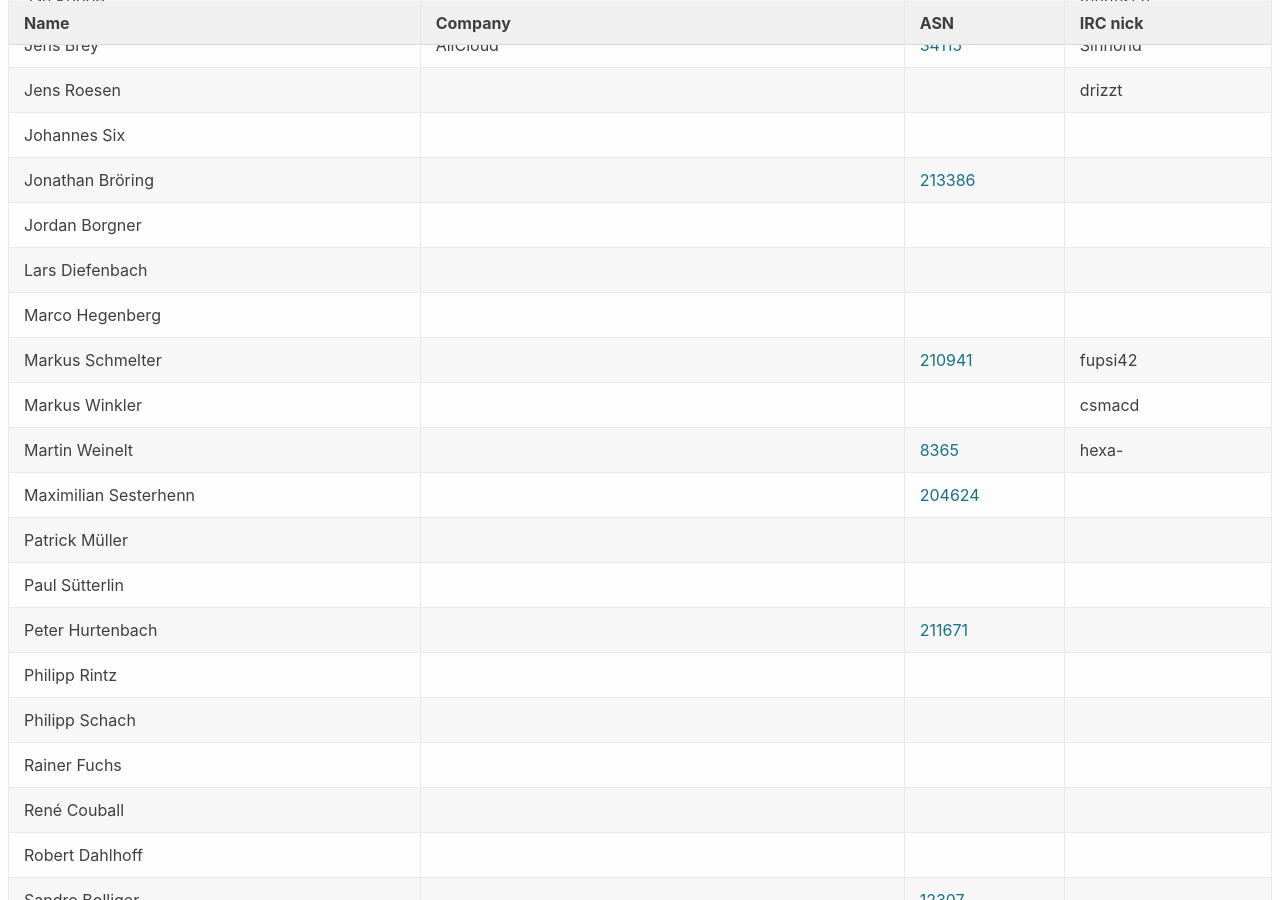
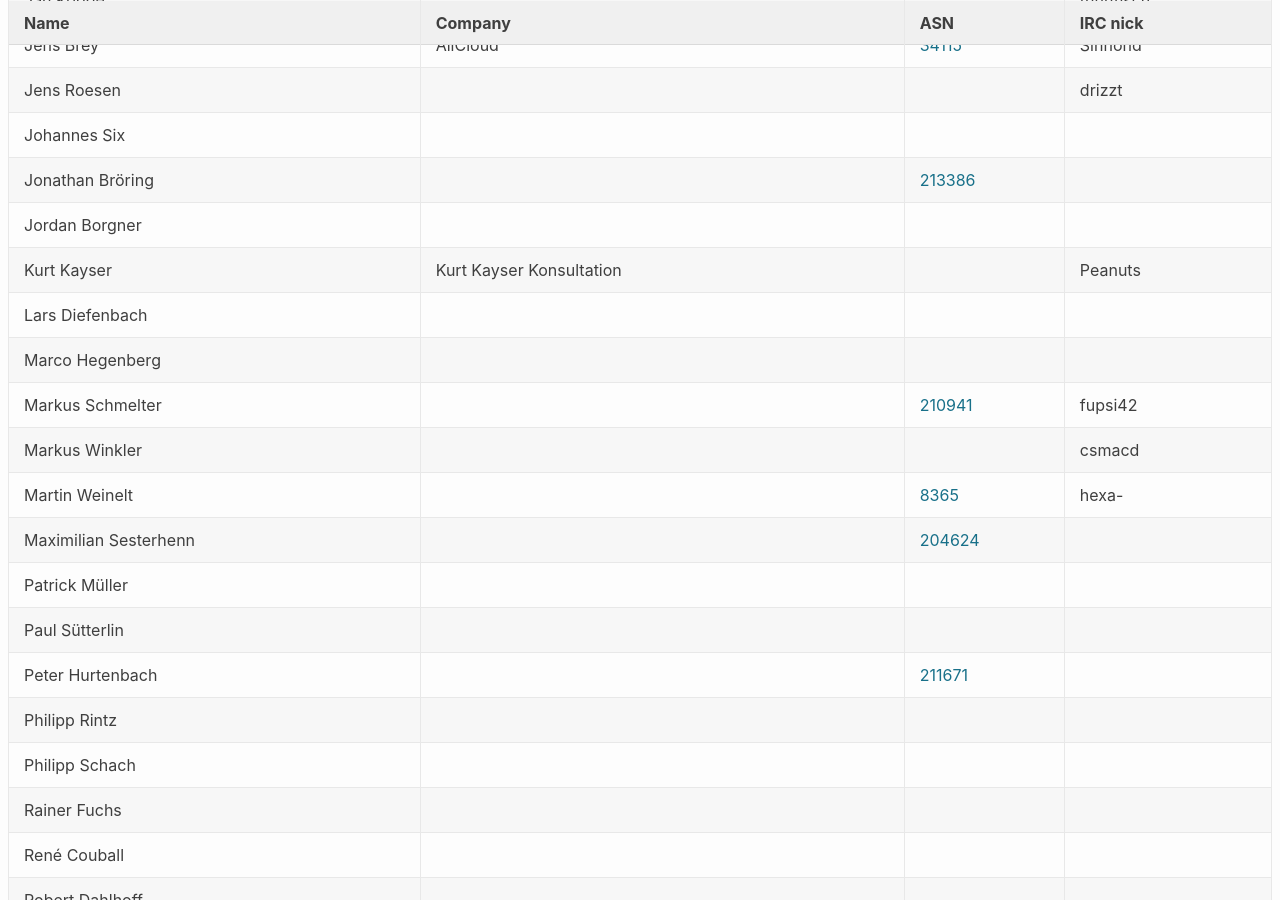
Before and after one commit to denog/pretix-attendeelist, a Jekyll site: the page built from denog14/index.md, in a window 1280 px wide and 900 px high, scrolled down 463 px. Built offline with Jekyll 4.4.1, drawn with Linux system fonts in a browser that asks for light colours.

Commit message:
Latest data: Wed Aug 24 00:30:48 UTC 2022

```diff
--- a/_data/attendees_denog14_onsite.json
+++ b/_data/attendees_denog14_onsite.json
@@ -75,6 +75,12 @@
     "name": "Jordan Borgner",
     "company": null,
     "irc": null,
+    "asn": null
+  },
+  {
+    "name": "Kurt Kayser",
+    "company": "Kurt Kayser Konsultation",
+    "irc": "Peanuts",
     "asn": null
   },
   {
```
